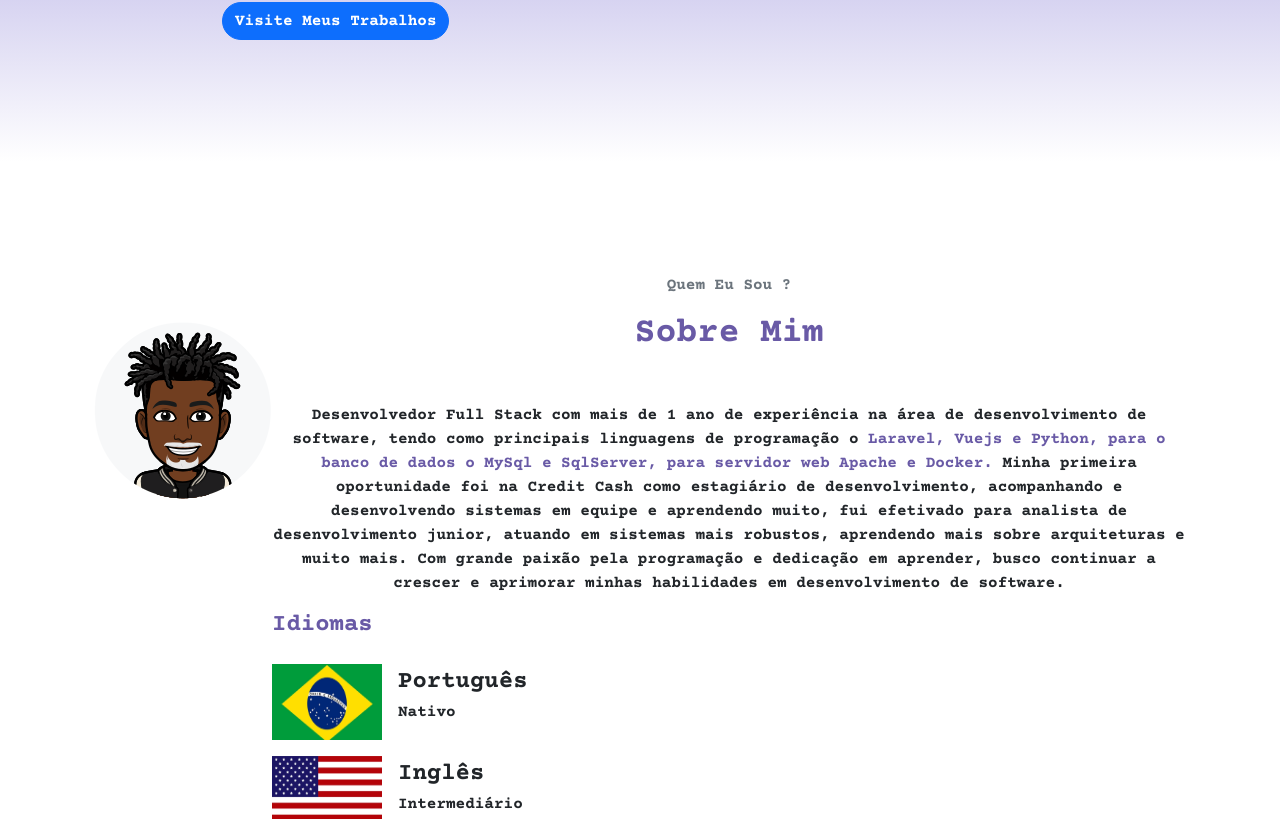
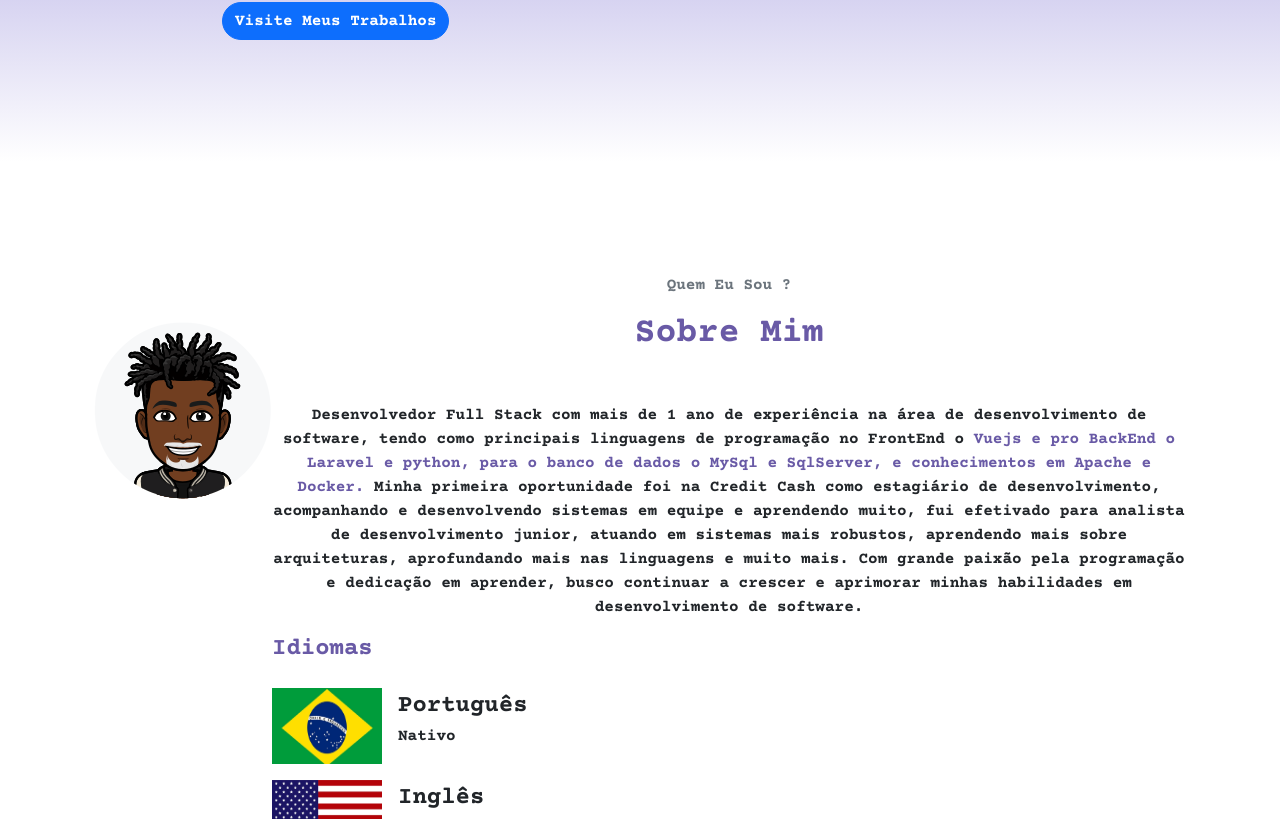
Before and after one commit to lucas-dantas10/portfolio-lucas, a Vue app: page / in a window 1280 px wide. Shown: the part 478-1297 px from the top of the page. Built offline with nearby package versions, Linux system fonts and the light colour scheme; what vue-backtotop would draw is missing.

Commit message:
Ajustando texto de sobre mim e adicionando readme do portfolio

```diff
--- a/package.json
+++ b/package.json
@@ -13,11 +13,13 @@
     "@fortawesome/free-brands-svg-icons": "^6.3.0",
     "@fortawesome/free-solid-svg-icons": "^6.3.0",
     "@fortawesome/vue-fontawesome": "^3.0.3",
+    "aos": "^2.3.4",
     "bootstrap": "^5.3.0-alpha1",
     "emailjs-com": "^3.2.0",
     "netlify-cli": "^13.0.0",
     "sweetalert2": "^11.7.2",
     "vue": "^3.2.45",
+    "vue-backtotop": "^1.6.1",
     "vue-loading-overlay": "^6.0.3"
   },
   "devDependencies": {
--- a/src/components/About/About.vue
+++ b/src/components/About/About.vue
@@ -11,13 +11,15 @@
                     <p>
                         Desenvolvedor Full Stack com mais de 1 ano de experiência na área de desenvolvimento de software,
                         tendo como principais
-                        linguagens de programação o <span class="emphases">Laravel, Vuejs e Python, para o banco de dados o
-                            MySql e SqlServer, para servidor web
+                        linguagens de programação no FrontEnd o <span class="emphases">Vuejs e pro BackEnd o Laravel e
+                            python, para o banco de dados o
+                            MySql e SqlServer, e conhecimentos em
                             Apache e Docker.</span> Minha primeira oportunidade foi na Credit Cash como estagiário de
                         desenvolvimento, acompanhando
                         e desenvolvendo sistemas em equipe e aprendendo muito, fui efetivado para analista de
                         desenvolvimento junior,
-                        atuando em sistemas mais robustos, aprendendo mais sobre arquiteturas e muito mais. Com grande
+                        atuando em sistemas mais robustos, aprendendo mais sobre arquiteturas, aprofundando mais nas linguagens
+                        e muito mais. Com grande
                         paixão pela programação
                         e dedicação em aprender, busco continuar a crescer e aprimorar minhas habilidades em desenvolvimento
                         de software.
```
Also changed, not shown: 2 other files (tests, documents, lock files or other folders).
